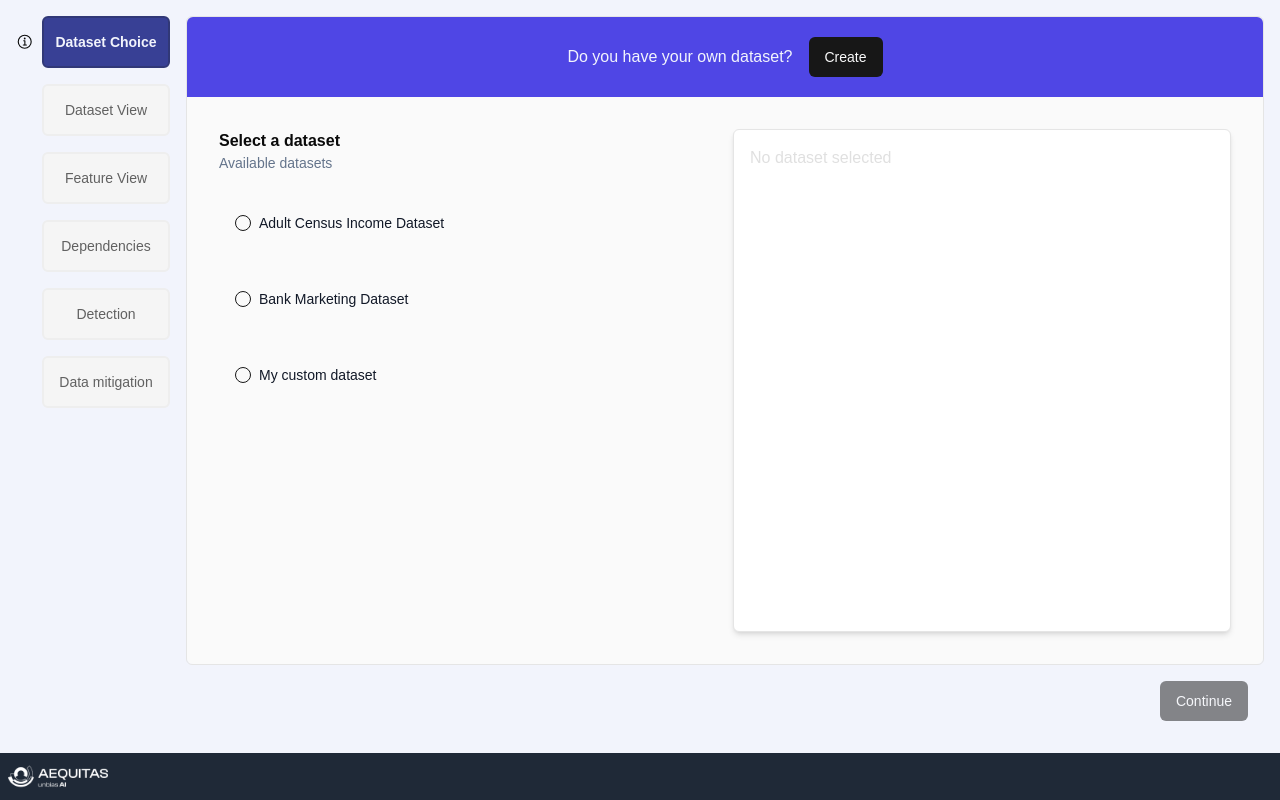
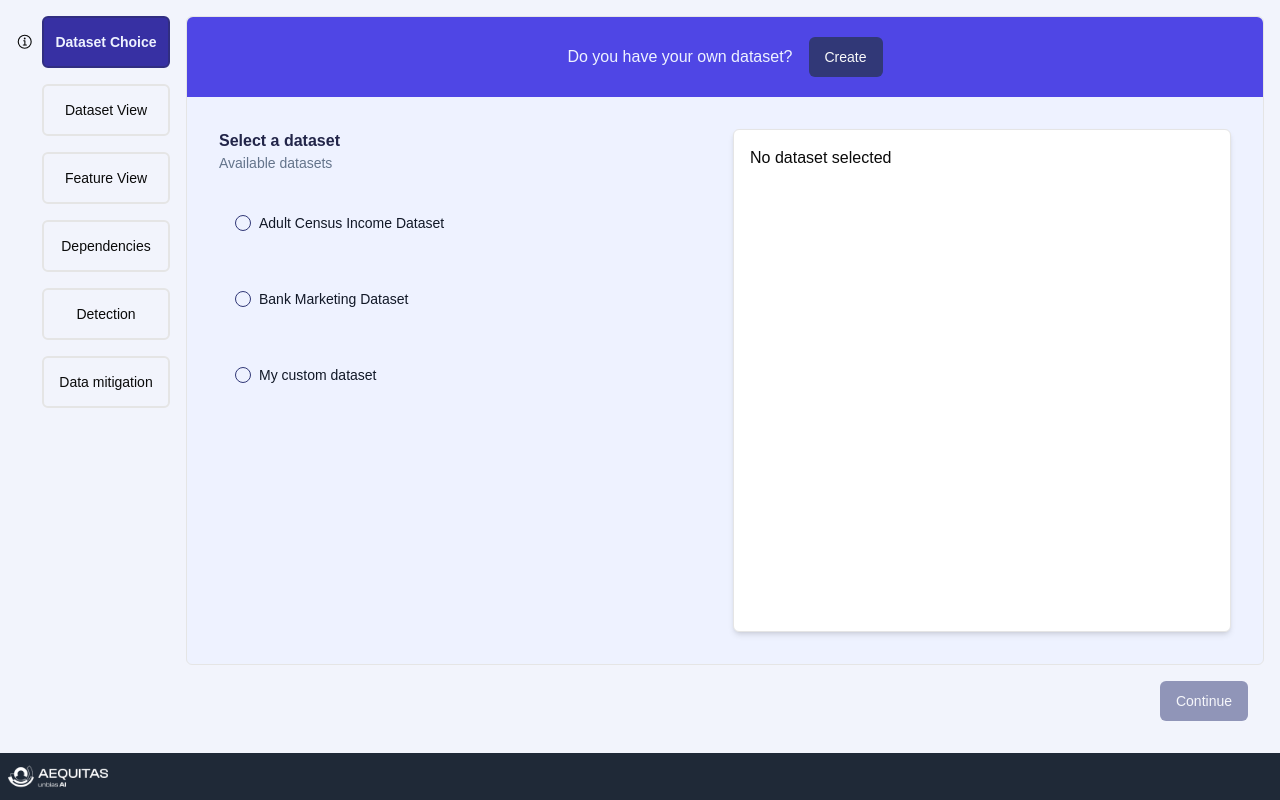
Before and after one commit to aequitas-aod/aequitas-frontend, a Next.js app: page /en/questionnaire in a window 1280 px wide. Built offline with nearby package versions, Linux system fonts and the light colour scheme.

Commit message:
feat: add custom color variables to globals.css and update Tailwind config for enhanced theming

```diff
--- a/src/app/globals.css
+++ b/src/app/globals.css
@@ -34,6 +34,40 @@ body {
     --chart-4: 43 74% 66%;
     --chart-5: 27 87% 67%;
     --radius: 0.5rem;
+    --ae--primary-50: #f2f4fc;
+    --ae--primary-100: #e1e7f8;
+    --ae--primary-200: #cad6f3;
+    --ae--primary-300: #a6bcea;
+    --ae--primary-400: #7c99de;
+    --ae--primary-500: #5d78d4;
+    --ae--primary-600: #5467cb;
+    --ae--primary-700: #3f4cb6;
+    --ae--primary-800: #384095;
+    --ae--primary-900: #313877;
+    --ae--primary-950: #222549;
+    --ae--secondary-50: #f0fbfb;
+    --ae--secondary-100: #d9f4f4;
+    --ae--secondary-200: #b7e8ea;
+    --ae--secondary-300: #6ccdd3;
+    --ae--secondary-400: #4cbbc4;
+    --ae--secondary-500: #319fa9;
+    --ae--secondary-600: #2b818f;
+    --ae--secondary-700: #296975;
+    --ae--secondary-800: #295761;
+    --ae--secondary-900: #264a53;
+    --ae--secondary-950: #143038;
+    --ae--neutral-50: #f6f5f5;
+    --ae--neutral-100: #f0eeee;
+    --ae--neutral-200: #dddada;
+    --ae--neutral-300: #c0b9ba;
+    --ae--neutral-400: #9d9394;
+    --ae--neutral-500: #817677;
+    --ae--neutral-600: #6a5f5f;
+    --ae--neutral-700: #564e4e;
+    --ae--neutral-800: #494343;
+    --ae--neutral-900: #403a3a;
+    --ae--neutral-950: #2a2727;
+    --ae--full-red-color: #a83926;
   }
   .dark {
     --background: 0 0% 3.9%;
--- a/tailwind.config.ts
+++ b/tailwind.config.ts
@@ -20,13 +20,49 @@ const config: Config = {
           foreground: "hsl(var(--popover-foreground))",
         },
         primary: {
-          DEFAULT: "hsl(var(--primary))",
+          DEFAULT: "var(--ae--primary-900)",
           foreground: "hsl(var(--primary-foreground))",
+          50: "var(--ae--primary-50)",
+          100: "var(--ae--primary-100)",
+          200: "var(--ae--primary-200)",
+          300: "var(--ae--primary-300)",
+          400: "var(--ae--primary-400)",
+          500: "var(--ae--primary-500)",
+          600: "var(--ae--primary-600)",
+          700: "var(--ae--primary-700)",
+          800: "var(--ae--primary-800)",
+          900: "var(--ae--primary-900)",
+          950: "var(--ae--primary-950)",
         },
         secondary: {
-          DEFAULT: "hsl(var(--secondary))",
+          DEFAULT: "var(--ae--secondary-900)",
           foreground: "hsl(var(--secondary-foreground))",
+          50: "var(--ae--secondary-50)",
+          100: "var(--ae--secondary-100)",
+          200: "var(--ae--secondary-200)",
+          300: "var(--ae--secondary-300)",
+          400: "var(--ae--secondary-400)",
+          500: "var(--ae--secondary-500)",
+          600: "var(--ae--secondary-600)",
+          700: "var(--ae--secondary-700)",
+          800: "var(--ae--secondary-800)",
+          900: "var(--ae--secondary-900)",
+          950: "var(--ae--secondary-950)",
         },
+        neutral: {
+          50: "var(--ae--neutral-50)",
+          100: "var(--ae--neutral-100)",
+          200: "var(--ae--neutral-200)",
+          300: "var(--ae--neutral-300)",
+          400: "var(--ae--neutral-400)",
+          500: "var(--ae--neutral-500)",
+          600: "var(--ae--neutral-600)",
+          700: "var(--ae--neutral-700)",
+          800: "var(--ae--neutral-800)",
+          900: "var(--ae--neutral-900)",
+          950: "var(--ae--neutral-950)",
+        },
+
         muted: {
           DEFAULT: "hsl(var(--muted))",
           foreground: "hsl(var(--muted-foreground))",
@@ -36,7 +72,7 @@ const config: Config = {
           foreground: "hsl(var(--accent-foreground))",
         },
         destructive: {
-          DEFAULT: "hsl(var(--destructive))",
+          DEFAULT: "var(--ae--full-red-color)",
           foreground: "hsl(var(--destructive-foreground))",
         },
         border: "hsl(var(--border))",
@@ -51,58 +87,7 @@ const config: Config = {
         },
 
         // New colors
-        indigo: {
-          50: "#F2F4FC",
-          100: "#E0E7FF",
-          200: "#C7D2FE",
-          300: "#A5B4FC",
-          400: "#818CF8",
-          500: "#6366F1",
-          600: "#4F46E5",
-          700: "#4338CA",
-          800: "#384095",
-          900: "#313877",
-          950: "#1E1B4B",
-        },
-        "wild-sand": {
-          50: "#FAFAFA",
-          100: "#F5F5F5",
-          200: "#EEEEEE",
-          300: "#E0E0E0",
-          400: "#BDBDBD",
-          500: "#9E9E9E",
-          600: "#757575",
-          700: "#616161",
-          800: "#424242",
-          900: "#212121",
-          950: "#121212",
-        },
-        "flame-pea": {
-          50: "#FFF3F1",
-          100: "#FFE2DD",
-          200: "#FFC4BA",
-          300: "#FF9E8A",
-          400: "#FF775C",
-          500: "#FF4A2A",
-          600: "#DB3515",
-          700: "#B7240C",
-          800: "#93170A",
-          900: "#6E1007",
-          950: "#450704",
-        },
-        "aquamarine-blue": {
-          50: "#EFFCFF",
-          100: "#D6F8FF",
-          200: "#AEEFFF",
-          300: "#85E7FF",
-          400: "#5CDEFF",
-          500: "#33D5FF",
-          600: "#28A7DB",
-          700: "#1F7CB7",
-          800: "#155393",
-          900: "#0B3C6E",
-          950: "#06264A",
-        },
+
       },
       borderRadius: {
         lg: "var(--radius)",
```
